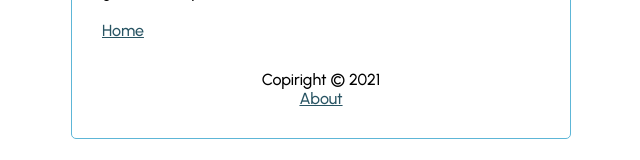
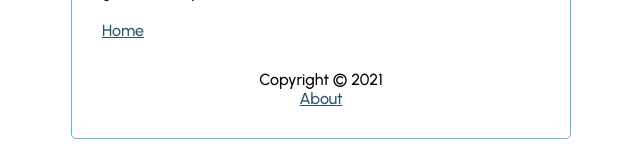
Before and after one commit to ElenaMLopez/Task-manager-React, a React (Create React App) app: page /awesome-info in a window 1280 px wide. Shown: the part 456-616 px from the top of the page, without its empty margins (319-959 px from the left). Built offline with nearby package versions, Linux system fonts and the light colour scheme; data requests are answered from the project's data file.

Commit message:
Fix typo at footer

```diff
--- a/src/components/Footer.js
+++ b/src/components/Footer.js
@@ -7,7 +7,7 @@ const Footer = () => {
 
   return (
     <footer className='footer-container'>
-      <p>Copiright &copy; 2021</p>
+      <p>Copyright &copy; 2021</p>
       {location.pathname !== '/about' && <Link to="/about">About</Link>}
       {location.pathname !== '/awesome-info' && <Link to="/awesome-info">Awesome info</Link>}
     </footer>
```
